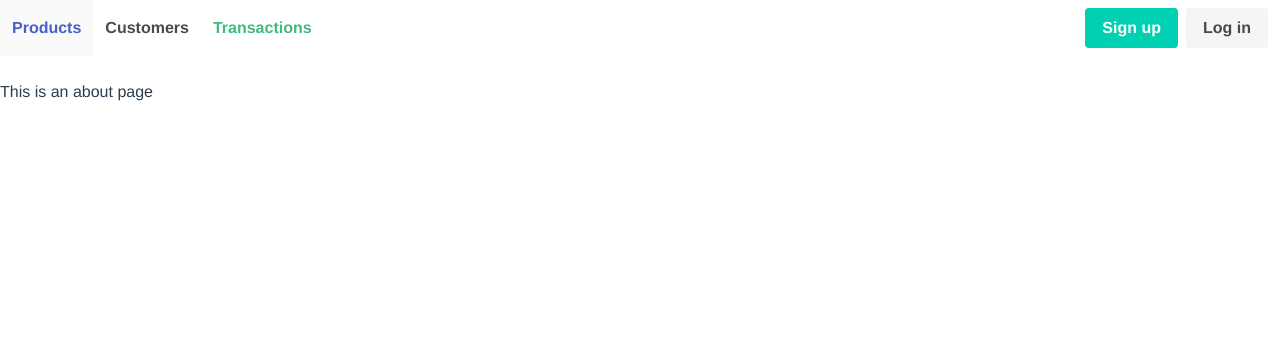
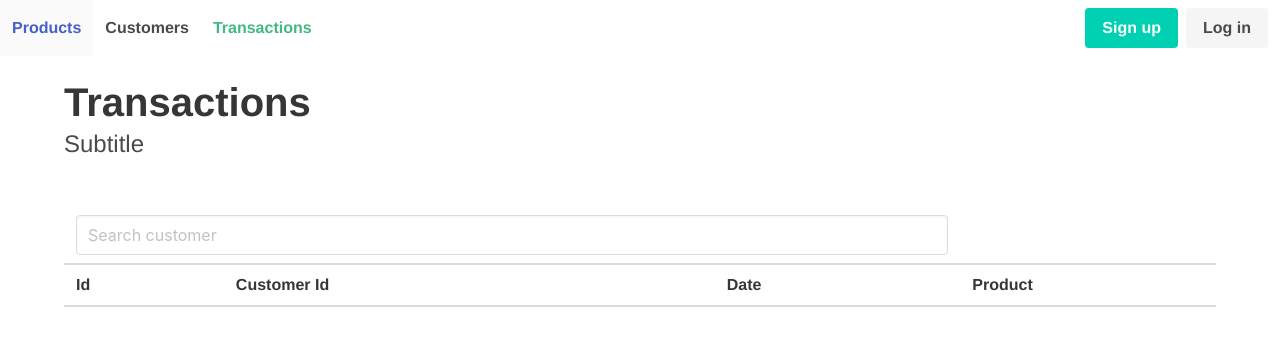
Before and after one commit to adobrusky/csce-466-project, a Vue app in the folder Frontend/: page /transactions in a window 1280 px wide. Shown: the top 346 px of the page. Built offline with nearby package versions, Linux system fonts and the light colour scheme.

Commit message:
Add ui for tables

```diff
--- a/Frontend/src/views/ProductsView.vue
+++ b/Frontend/src/views/ProductsView.vue
@@ -14,7 +14,8 @@
       <tbody>
         <tr v-for="product in products" :key="product.id">
           <td>{{ product.id }}</td>
-          <td></td>
+          <td>{{ product.name }}</td>
+          <td>{{ product.price }}</td>
         </tr>
       </tbody>
     </table>
--- a/Frontend/src/views/TransactionsView.vue
+++ b/Frontend/src/views/TransactionsView.vue
@@ -1,5 +1,83 @@
 <template>
-  <div class="about">
-    <h1>This is an about page</h1>
+  <div class="container">
+    <h2 class="title is-2">Transactions</h2>
+    <p class="subtitle is-4">Subtitle</p>
+    <br>
+    <table class="table is-fullwidth">
+      <thead>
+        <tr>
+          <td colspan="3">
+            <input type="text" placeholder="Search customer" class="input" v-model="searchQuery" />
+          </td>
+          <td colspan="6"></td>
+        </tr>
+        <tr>
+          <th>Id</th>
+          <th>Customer Id</th>
+          <th>Date</th>
+          <th>Product</th>
+        </tr>
+      </thead>
+      <tbody>
+        <template v-for="transaction in filteredTransactions" :key="transaction.id">
+          <tr>
+            <td>{{ transaction.id }}</td>
+            <td>
+              <input class="input is-small" v-model="edited.first_name" v-if="edited && edited.id === customer.id" />
+              <span v-else>{{ transaction.first_name }}</span>
+              <input class="input is-small" v-model="edited.last_name" v-if="edited && edited.id === customer.id" />
+              <span v-else>{{ transaction.last_name }}</span>
+            </td>
+            <td>
+              <input class="input is-small" v-model="edited.address" v-if="edited && edited.id === customer.id" />
+              <span v-else>{{ transaction.address }}</span>
+            </td>
+            <td>
+              <input class="input is-small" v-model="edited.city" v-if="edited && edited.id === customer.id" />
+              <span v-else>{{ transaction.city }}</span>
+            </td>
+            <td>
+              <input class="input is-small" v-model="edited.state" v-if="edited && edited.id === customer.id" />
+              <span v-else>{{ transaction.state }}</span>
+            </td>
+            <td>
+              <input class="input is-small" v-model="edited.country" v-if="edited && edited.id === customer.id" />
+              <span v-else>{{ transaction.country }}</span>
+            </td>
+            <td>
+              <input class="input is-small" v-model="edited.postal_code" v-if="edited && edited.id === customer.id" />
+              <span v-else>{{ transaction.postal_code }}</span>
+            </td>
+            <td>
+              <input class="input is-small" v-model="edited.email" v-if="edited && edited.id === customer.id" />
+              <span v-else>{{ transaction.email }}</span>
+            </td>
+            <td>
+              <div class="buttons" v-if="edited && edited.id == customer.id">
+                <a class="button is-small is-success" @click="saveEdit">Save</a>
+                <a class="button is-small" @click="edited = undefined">Cancel</a>
+              </div>
+              <a class="button is-small" v-else @click="startEdit(customer)">Edit</a>
+            </td>
+          </tr>
+          <tr>
+            <table class="table">
+              <thead>
+                <tr>
+                  <th>Product Id</th>
+                  <th>Quanity</th>
+                </tr>
+              </thead>
+              <tbody>
+                <tr v-for="order in transaction.orders" :key="order.id">
+                  <td>{{ order.product_id }}</td>
+                  <td>{{ order.quantity }}</td>
+                </tr>
+              </tbody>
+            </table>
+          </tr>
+        </template>
+      </tbody>
+    </table>
   </div>
-</template>
+  </template>
```
